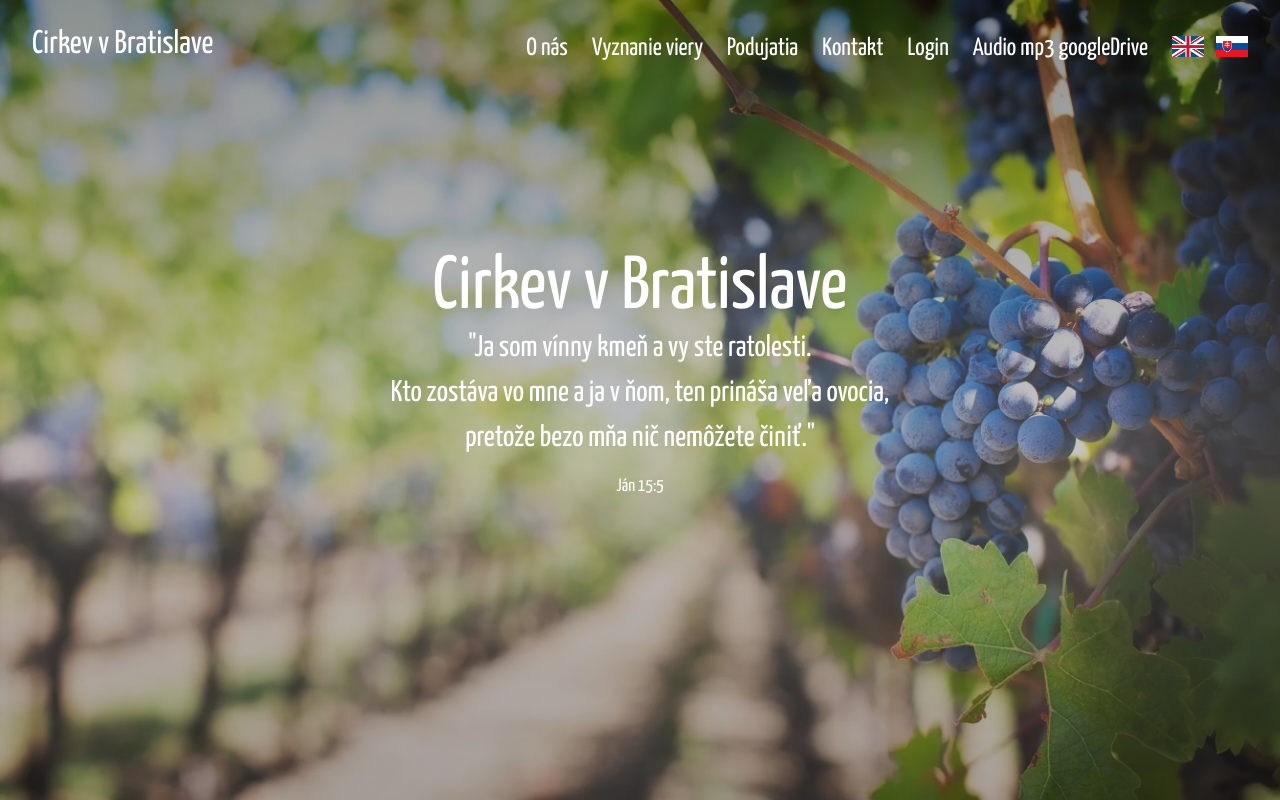
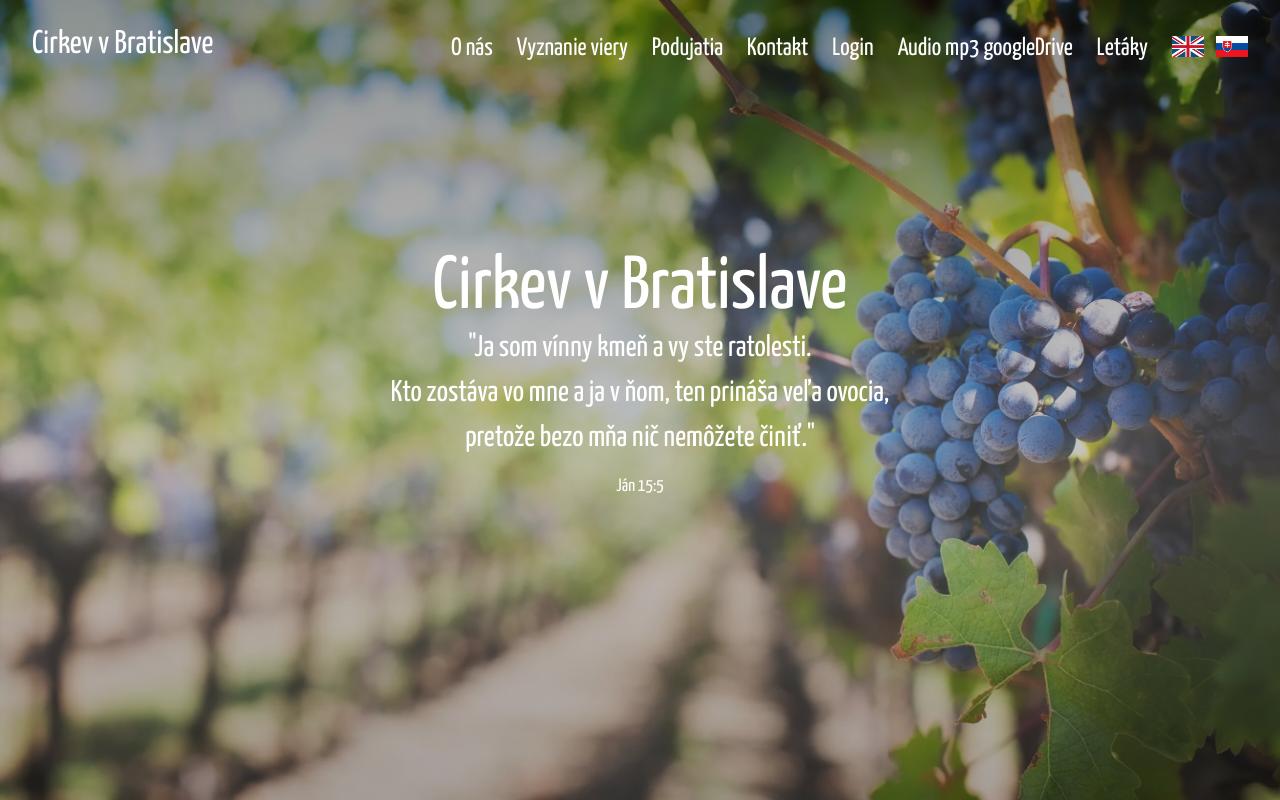
Before and after one commit to pkvarg/cba, a React (Vite) app: page / in a window 1280 px wide. Shown: the top 800 px of the page. Built offline with nearby package versions, Linux system fonts and the light colour scheme; no server answers.

Commit message:
The church in

```diff
--- a/src/Home.json
+++ b/src/Home.json
@@ -98,7 +98,7 @@
   },
 
   "english": {
-    "headerTitle": "Church in Bratislava",
+    "headerTitle": "The Church in Bratislava",
 
     "heroTitle": "Welcome home.",
     "heroText1": "If you still do not believe in God the Father-Son-Spirit, please be aware that your unbelief will not cause the end of His existence. The pride of your ego does not allow you to admit that you are not in control of your life, but He has everything in control.",
--- a/src/components/Header.jsx
+++ b/src/components/Header.jsx
@@ -128,6 +128,11 @@ const Header = ({ content, showContactForm, setShowContactForm }) => {
                   </DomLink>
                 </li>
                 <li>
+                  <DomLink to='/download' className='hover:text-red-600'>
+                    Letáky
+                  </DomLink>
+                </li>
+                <li>
                   <LanguageBar />
                 </li>
               </ul>
--- a/src/pages/Home.jsx
+++ b/src/pages/Home.jsx
@@ -36,7 +36,7 @@ const Home = () => {
           </h1>
         ) : (
           <h1 className='text-center text-[75px] pt-[50%] lg:pt-[20%]'>
-            Church in Bratislava
+            The Church <br className='flex lg:hidden' /> in Bratislava
           </h1>
         )}
 
```
